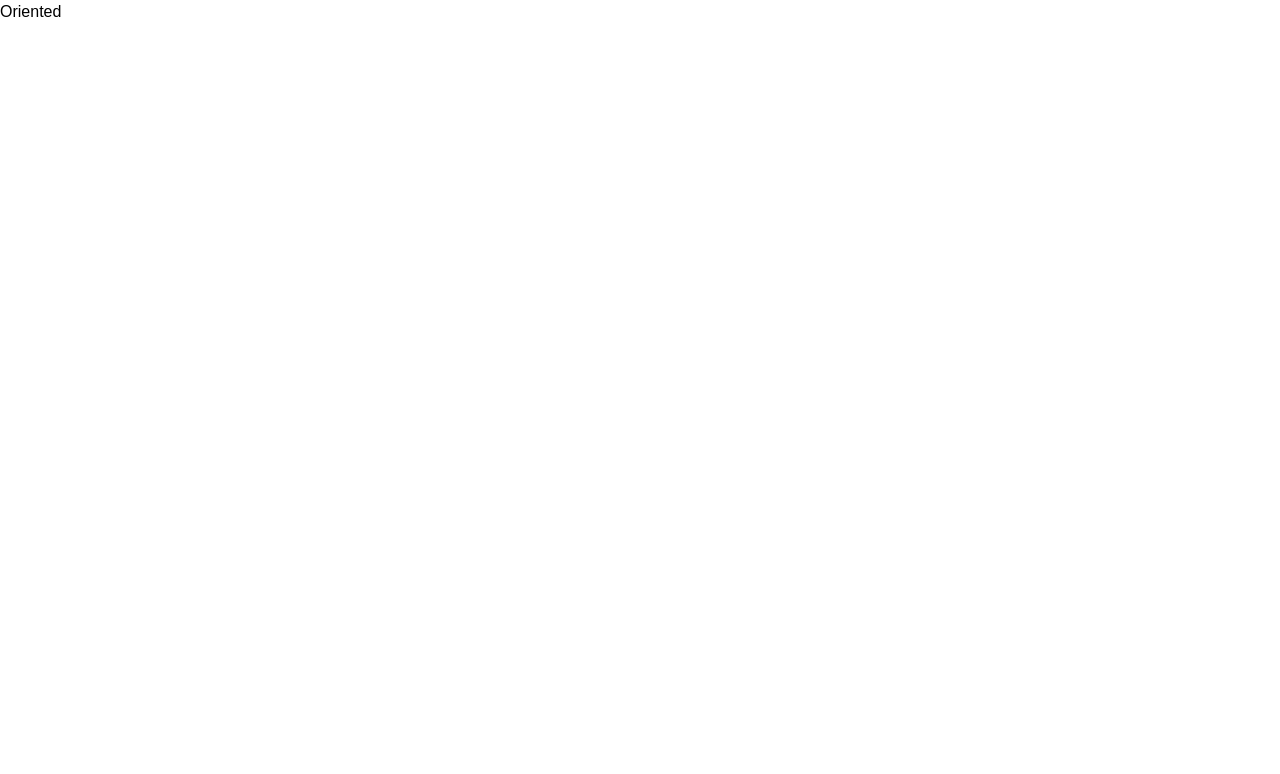
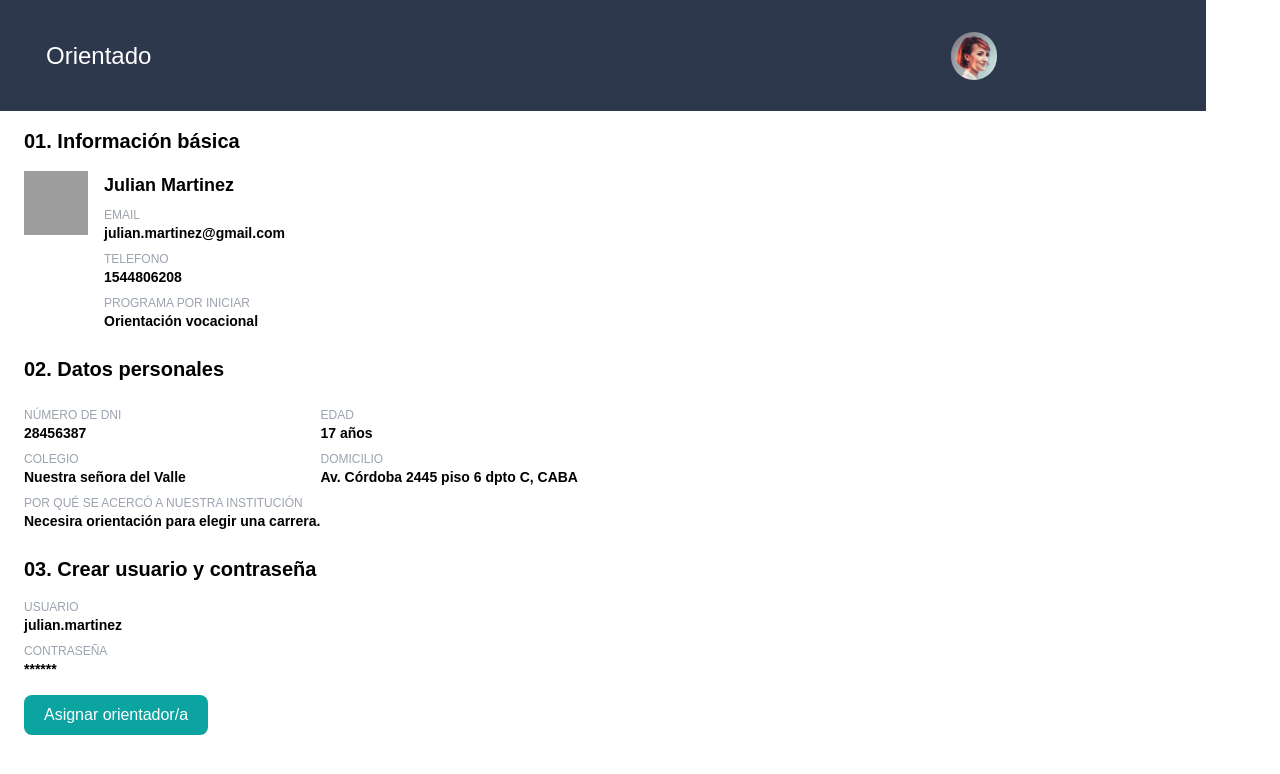
Before and after one commit to kevin-Bejarano-Aviles/api-proyecto-valtech, a React (Create React App) app in the folder front/: page /orientados/1 in a window 1280 px wide. Shown: the top 774 px of the page. Built offline with nearby package versions, Linux system fonts and the light colour scheme; grey boxes are pictures that could not be loaded.

Commit message:
Se creó estructura básica de la página orientados/:id

```diff
--- a/front/src/pages/OrientedPage.jsx
+++ b/front/src/pages/OrientedPage.jsx
@@ -1,6 +1,81 @@
+import { Fragment } from 'react';
+import { Link } from 'react-router-dom';
+import Button from '../components/Button';
+import HeaderAdmin from '../components/HeaderAdmin';
+
 function Oriented() {
   return (
-    <div>Oriented</div>
+    <Fragment>
+      <HeaderAdmin Titulo='Orientado' />
+      <main className='ml-6'>
+        <section> {/* Información básica */}
+          <h2 className='my-4 text-xl font-bold'>01. Información básica</h2>
+          <div className='flex'>
+            <img
+              src='https://st3.depositphotos.com/9998432/13335/v/600/depositphotos_133352102-stock-illustration-default-placeholder-profile-icon.jpg'
+              alt='avatar'
+              className='mr-4 w-16 h-16'
+            />
+            <div className='mr-4'>
+              <h3 className='font-semibold text-lg'>Julian Martinez</h3>
+              <div className='my-2'>
+                <p className='text-xs text-gray-400'>EMAIL</p>
+                <p className='font-semibold text-sm'>julian.martinez@gmail.com</p>
+              </div>
+              <div className='my-2'>
+                <p className='text-xs text-gray-400'>TELEFONO</p>
+                <p className='font-semibold text-sm'>1544806208</p>
+              </div>
+              <div className='my-2'>
+                <p className='text-xs text-gray-400'>PROGRAMA POR INICIAR</p>
+                <p className='font-semibold text-sm'>Orientación vocacional</p>
+              </div>
+            </div>
+          </div>
+        </section>
+        <section> {/* Datos personales */}
+          <h2 className='my-4 text-xl font-bold'>02. Datos personales</h2>
+          <div className='flex'>
+            <div>
+              <div className='my-2'>
+                <p className='text-xs text-gray-400'>NÚMERO DE DNI</p>
+                <p className='font-semibold text-sm'>28456387</p>
+              </div>
+              <div className='my-2'>
+                <p className='text-xs text-gray-400'>COLEGIO</p>
+                <p className='font-semibold text-sm'>Nuestra señora del Valle</p>
+              </div>
+              <div className='my-2'>
+                <p className='text-xs text-gray-400'>POR QUÉ SE ACERCÓ A NUESTRA INSTITUCIÓN</p>
+                <p className='font-semibold text-sm'>Necesira orientación para elegir una carrera.</p>
+              </div>
+            </div>
+            <div>
+              <div className='my-2'>
+                <p className='text-xs text-gray-400'>EDAD</p>
+                <p className='font-semibold text-sm'>17 años</p>
+              </div>
+              <div className='my-2'>
+                <p className='text-xs text-gray-400'>DOMICILIO</p>
+                <p className='font-semibold text-sm'>Av. Córdoba 2445 piso 6 dpto C, CABA</p>
+              </div>
+            </div>
+          </div>
+        </section>
+        <section className='mb-4'> {/* Crear usuario y contraseña */}
+          <h2 className='my-4 text-xl font-bold'>03. Crear usuario y contraseña</h2>
+          <div className='my-2'>
+            <p className='text-xs text-gray-400'>USUARIO</p>
+            <p className='font-semibold text-sm'>julian.martinez</p>
+          </div>
+          <div className='my-2'>
+            <p className='text-xs text-gray-400'>CONTRASEÑA</p>
+            <p className='font-semibold text-sm'>******</p>
+          </div>
+        </section>
+        <Button type='button' name='Asignar orientador/a' />
+      </main>
+    </Fragment>
   )
 }
 
--- a/front/src/pages/OrientedSignUpPage.jsx
+++ b/front/src/pages/OrientedSignUpPage.jsx
@@ -200,8 +200,8 @@ function OrientedSignUpPage() {
                       message: 'Sólo números'
                     },
                     min: {
-                      value: 18,
-                      message: 'Mínimo valor: 18'
+                      value: 10,
+                      message: 'Mínimo valor: 10'
                     },
                     max: {
                       value: 99,
@@ -220,7 +220,7 @@ function OrientedSignUpPage() {
                   {...register('address', {
                     required: 'Campo requerido',
                     pattern: {
-                      value: /^[A-Za-z0-9ÁÉÍÓÚáéíóúÜüÑñ ]{2,500}$/,
+                      value: /^[A-Za-z0-9.ÁÉÍÓÚáéíóúÜüÑñ ]{2,500}$/,
                       message: 'Campo inválido'
                     }
                   })}
```
